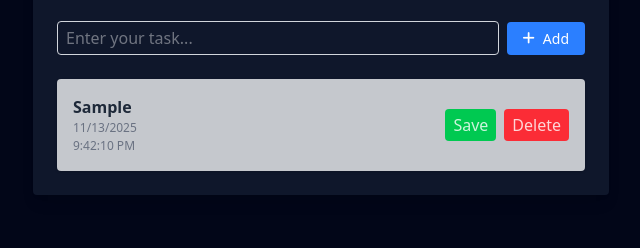
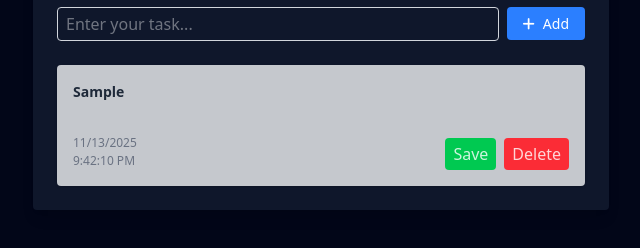
Before and after one commit to Deepakrirom/To-Do-list-, a plain HTML site: page index.html in a window 1280 px wide. Both pictures are taken after typing "Sample" into the empty fields and a click on the button "Add". Shown: the part 330-578 px from the top of the page, without its empty margins (319-959 px from the left). Drawn offline with nearby package versions, Linux system fonts and the light colour scheme.

Commit message:
Adjust task template layout and styling

```diff
--- a/index.html
+++ b/index.html
@@ -36,14 +36,14 @@
 
     <!-- Template for each Task -->
     <template id="taskTemplate">
-        <div class="flex justify-between items-center bg-gray-100/80 p-4 rounded shadow">
+        <div class="flex justify-between   bg-gray-100/80 p-4 rounded shadow">
             <div>
-                <p class="font-semibold taskText">Task name</p>
-                <p class="text-[12px] text-gray-500 date">date</p>
+                <p class="font-semibold text-[14px] taskText">Task name</p>
+                <p class=" mt-8 text-[12px] text-gray-500 date">date</p>
                 <p class="text-[12px] text-gray-500 time">time</p>
             </div>
 
-            <div class="flex gap-2">
+            <div class="flex items-end gap-2">
                 <button class="saveBtn bg-green-500 text-white/80 px-2 py-1 rounded hover:bg-green-400">
                     Save
                 </button>
```
